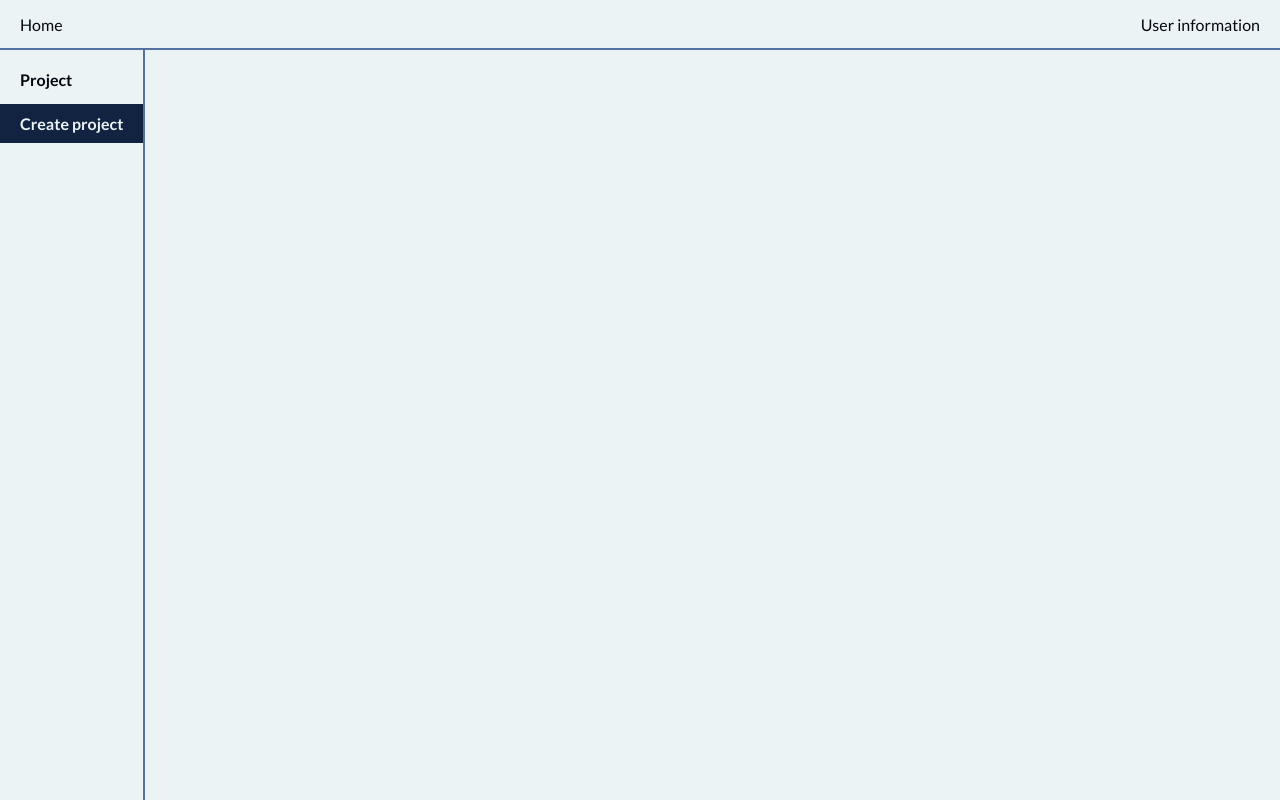
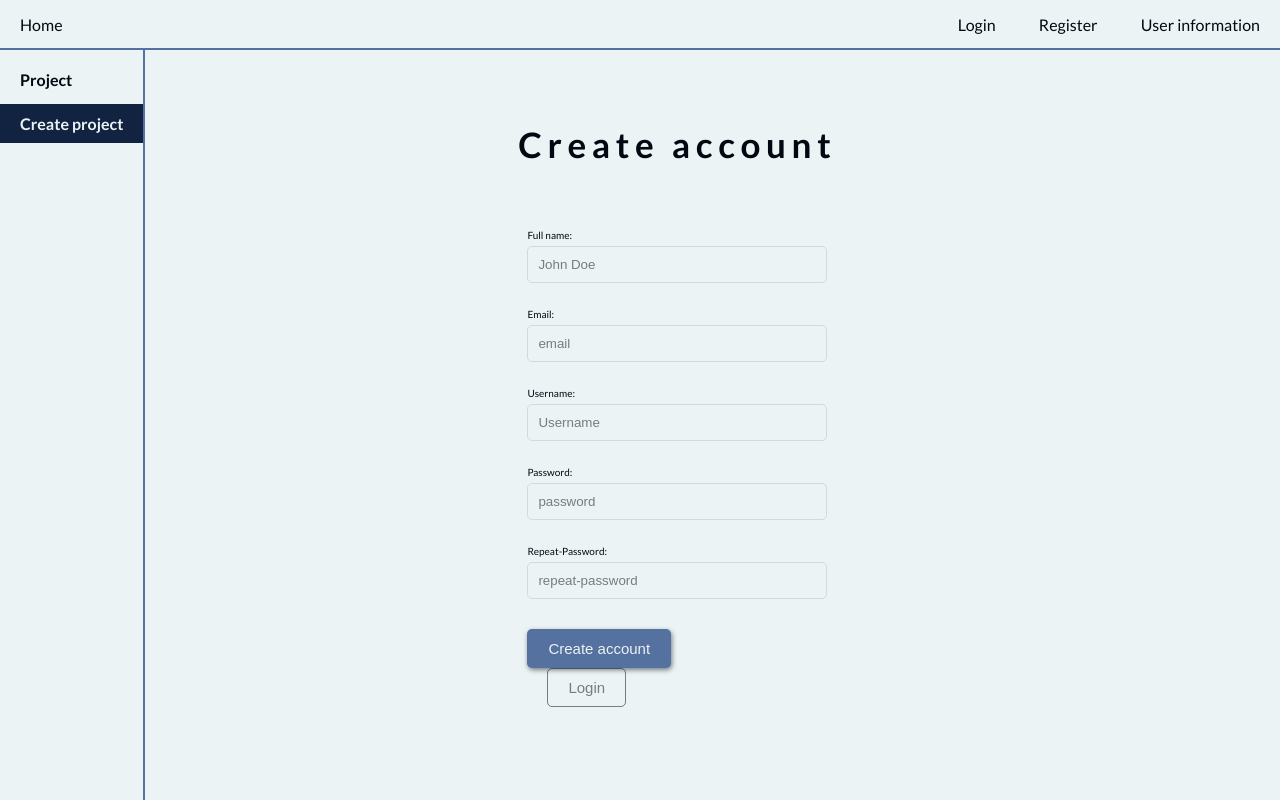
Before and after one commit to raul-octavian/roa-project-management-tool, a Vue app: page /register in a window 1280 px wide. Built offline with nearby package versions, Linux system fonts and the light colour scheme.

Commit message:
creates the login and register routes and component forms

```diff
--- a/src/CSS/_variables.css
+++ b/src/CSS/_variables.css
@@ -28,7 +28,7 @@
 	--base-5: calc(var(--base-4) + 5px);
 	--base-6: calc(var(--base-5) + 5px);
 	--base-7: calc(var(--base-6) + 5px);
-	--base-8: calc(var(--base-8) + 5px);
+	--base-8: calc(var(--base-7) + 5px);
 	--base-sm: calc(var(--base-size) - 5px);
 	--base-xs: calc(var(--base-sm) - 5px);
 
--- a/src/CSS/base_styles.css
+++ b/src/CSS/base_styles.css
@@ -85,11 +85,12 @@ textarea {
 	justify-content: center;
 	border: 1px solid var(--primary-transparent);
 	padding: var(--base-6);
-	width: 50vw;
+	width: clamp(300px, 50vw, 1072px);
 }
 
 .form__fields,
-.form__timeSchedule {
+.form__timeSchedule,
+.form__required-fields {
 	display: flex;
 	flex-direction: column;
 	justify-content: center;
@@ -111,16 +112,35 @@ textarea {
 
 button {
 	padding: var(--base-sm) var(--base-2);
-	background: var(--tertiary-color);
 	border-radius: var(--base-xs);
-	color: var(--primary-bg);
-	border: none;
-	box-shadow: 1px 2px 5px var(--primary-transparent-focus);
+
 	font-size: var(--base-1);
 	transition: all 200ms ease-in-out;
 	cursor: pointer;
+	margin-right: var(--base-2);
+	box-sizing: border-box;
 }
+
 button:hover,
 button:focus {
+	outline: none;
 	box-shadow: 0px 0px 0px var(--primary-transparent-focus);
 }
+
+.primary-action {
+	border: 1px solid transparent;
+	box-shadow: 1px 2px 5px var(--primary-transparent-focus);
+	background: var(--tertiary-color);
+	color: var(--primary-bg);
+}
+
+.secondary-action {
+	border: 1px solid var(--primary-transparent-focus);
+	color: var(--primary-transparent-focus);
+	background: transparent;
+}
+.secondary-action:hover,
+.secondary-action:focus {
+	border: 1px solid var(--tertiary-color);
+	color: var(--tertiary-color);
+}
--- /dev/null
+++ b/src/components/LoginUser.vue
@@ -0,0 +1,68 @@
+<template>
+  <div>
+    <div class="view-basic">
+      <h1>Login</h1>
+      <div class="form-wrapper">
+        <form action="" class="login-form">
+          <div class="form__required-fields">
+            <div>
+              <label class="label" for="email">Email:</label>
+              <input
+                type="email"
+                id="email"
+                class="form__input"
+                value=""
+                name="email"
+                placeholder="email"
+                required
+              />
+            </div>
+
+            <div>
+              <label class="label" for="password">Password:</label>
+              <input
+                type="text"
+                id="password"
+                class="form__input"
+                value=""
+                name="password"
+                placeholder="password"
+              />
+            </div>
+          </div>
+          <div class="form__actions">
+            <button type="submit" class="primary-action">Login</button>
+            <router-link to="/register">
+              <button class="secondary-action">Register</button>
+            </router-link>
+          </div>
+        </form>
+      </div>
+    </div>
+  </div>
+</template>
+
+<script>
+export default {
+  setup () {
+    return {}
+  }
+}
+</script>
+
+<style lang="css" scoped>
+.view-basic {
+  min-width: 80vw;
+  display: flex;
+  flex-direction: column;
+  justify-content: center;
+  align-items: center;
+  padding: var(--base-8);
+}
+.form-wrapper {
+  border: none;
+}
+.login-form {
+  width: clamp(300px, 20vw, 1072px);
+}
+</style>
--- /dev/null
+++ b/src/components/RegisterUser.vue
@@ -0,0 +1,110 @@
+<template>
+  <div>
+    <div class="view-basic">
+      <h1>Create account</h1>
+
+      <div class="form-wrapper">
+        <form @submit.prevent="createAccount" action="" class="register-form">
+          <div class="form__required-fields">
+            <div>
+              <label class="label" for="name">Full name:</label>
+              <input
+                type="text"
+                id="name"
+                class="form__input"
+                value=""
+                name="name"
+                placeholder="John Doe"
+                required
+              />
+            </div>
+            <div>
+              <label class="label" for="email">Email:</label>
+              <input
+                type="email"
+                id="email"
+                class="form__input"
+                value=""
+                name="email"
+                placeholder="email"
+                required
+              />
+            </div>
+            <div>
+              <label class="label" for="username">Username:</label>
+              <input
+                type="text"
+                id="username"
+                class="form__input"
+                value=""
+                name="username"
+                placeholder="Username"
+              />
+            </div>
+
+            <div>
+              <label class="label" for="password">Password:</label>
+              <input
+                type="text"
+                id="password"
+                class="form__input"
+                value=""
+                name="password"
+                placeholder="password"
+              />
+            </div>
+
+            <div>
+              <label class="label" for="repeat-password"
+                >Repeat-Password:</label
+              >
+              <input
+                type="text"
+                id="repeat-password"
+                class="form__input"
+                value=""
+                name="repeat-password"
+                placeholder="repeat-password"
+              />
+            </div>
+          </div>
+          <div class="form__actions">
+            <button type="submit" class="primary-action">Create account</button>
+            <router-link to="/login">
+              <button onclick="login" class="secondary-action">Login</button>
+            </router-link>
+          </div>
+        </form>
+      </div>
+    </div>
+  </div>
+</template>
+
+<script>
+import { ref } from 'vue'
+export default {
+  setup () {
+    const auth = ref(false)
+    return {
+      auth
+    }
+  }
+}
+</script>
+
+<style lang="css" scoped>
+.view-basic {
+  min-width: 80vw;
+  display: flex;
+  flex-direction: column;
+  justify-content: center;
+  align-items: center;
+  padding: var(--base-8);
+}
+.form-wrapper {
+  border: none;
+}
+.register-form {
+  width: clamp(300px, 20vw, 1072px);
+}
+</style>
--- a/src/components/UserNavigation.vue
+++ b/src/components/UserNavigation.vue
@@ -1,6 +1,8 @@
 <template>
   <div>
-    <router-link to="/userInfo"> User information </router-link>
+    <router-link to="/login"> Login </router-link>
+    <router-link to="/register"> Register </router-link>
+    <router-link to="/user"> User information </router-link>
   </div>
 </template>
 
--- a/src/router/index.js
+++ b/src/router/index.js
@@ -30,6 +30,18 @@ const routes = [
     name: 'userInfo',
     component: () =>
       import(/* webpackChunkName: "userInfo" */ '../views/UserInfo.vue')
+  },
+  {
+    path: '/login',
+    name: 'login-user',
+    component: () =>
+      import(/* webpackChunkName: "userInfo" */ '../views/LoginUser.vue')
+  },
+  {
+    path: '/register',
+    name: 'register-user',
+    component: () =>
+      import(/* webpackChunkName: "userInfo" */ '../views/RegisterUser.vue')
   }
 ]
 
--- a/src/views/CreateProject.vue
+++ b/src/views/CreateProject.vue
@@ -14,6 +14,7 @@
                 value=""
                 name="name"
                 placeholder="Project name"
+                required
               />
             </div>
           </div>
@@ -94,9 +95,11 @@ export default {
 
 <style lang="css" scoped>
 .view-basic {
-  min-width: 80vw;
+  width: clamp(300px, 80vw, 1900px);
   display: flex;
   flex-direction: column;
   justify-content: center;
+  align-items: center;
+  padding: var(--base-8);
 }
 </style>
--- a/src/views/HomeView.vue
+++ b/src/views/HomeView.vue
@@ -1,18 +1,17 @@
 <template>
   <div class="home">
-    <img alt="Vue logo" src="../assets/logo.png">
-    <HelloWorld msg="Welcome to Your Vue.js App"/>
+    <!-- <RegisterUser /> -->
   </div>
 </template>
 
 <script>
 // @ is an alias to /src
-import HelloWorld from '@/components/HelloWorld.vue'
+// import RegisterUser from '@/components/RegisterUser.vue'
 
 export default {
-  name: 'HomeView',
+  name: 'home-view',
   components: {
-    HelloWorld
+    // RegisterUser
   }
 }
 </script>
--- /dev/null
+++ b/src/views/LoginUser.vue
@@ -0,0 +1,22 @@
+<template>
+  <div>
+    <LoginUser />
+  </div>
+</template>
+
+<script>
+import LoginUser from '@/components/LoginUser.vue'
+export default {
+  name: 'login-user',
+  components: {
+    LoginUser
+  },
+
+  setup () {
+    return {}
+  }
+}
+</script>
+
+<style lang="scss" scoped>
+</style>
--- /dev/null
+++ b/src/views/RegisterUser.vue
@@ -0,0 +1,21 @@
+<template>
+  <div>
+    <RegisterUser />
+  </div>
+</template>
+
+<script>
+import RegisterUser from '@/components/RegisterUser.vue'
+export default {
+  name: 'register-user',
+  components: {
+    RegisterUser
+  },
+  setup () {
+    return {}
+  }
+}
+</script>
+
+<style lang="scss" scoped>
+</style>
```
